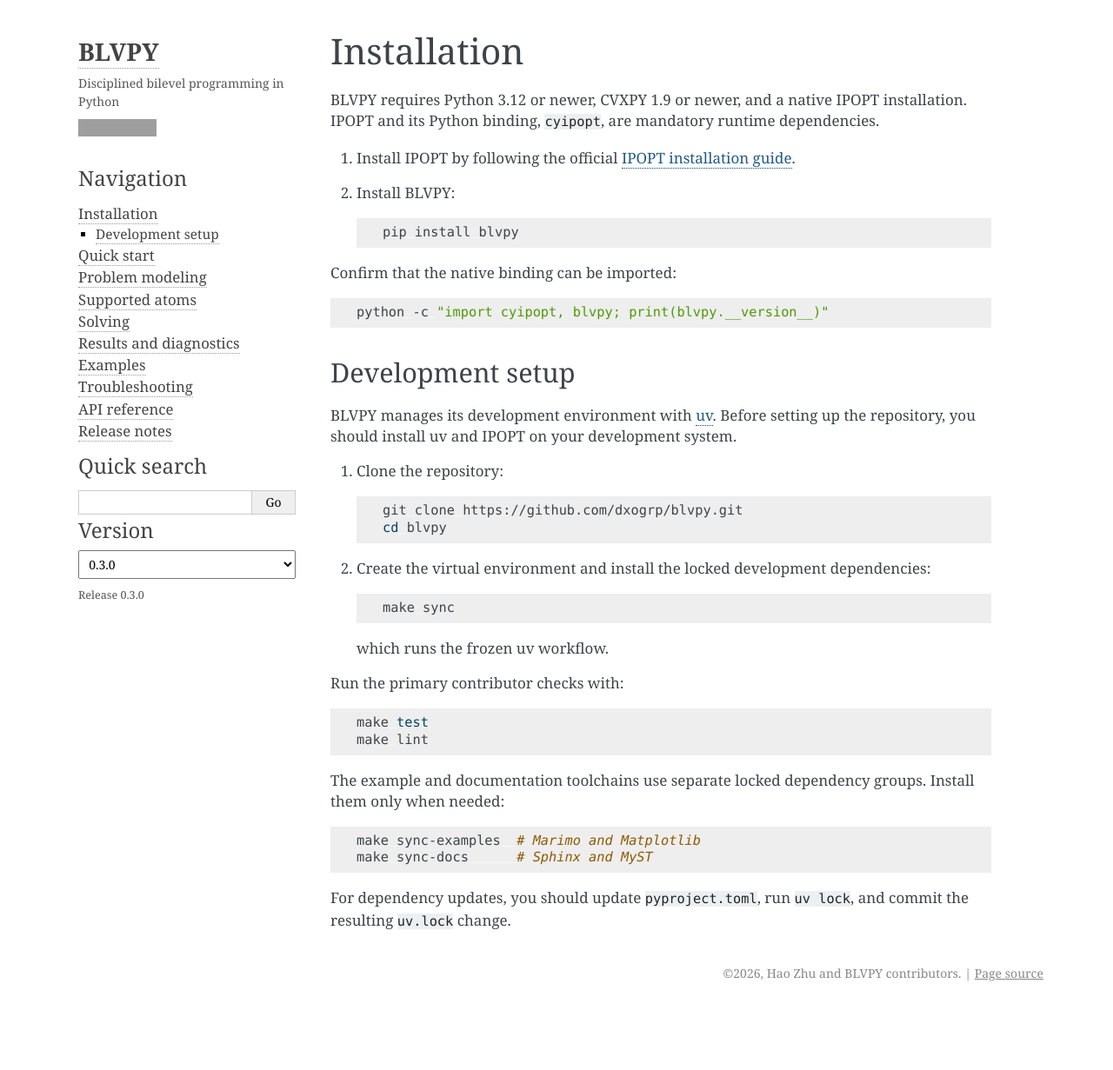
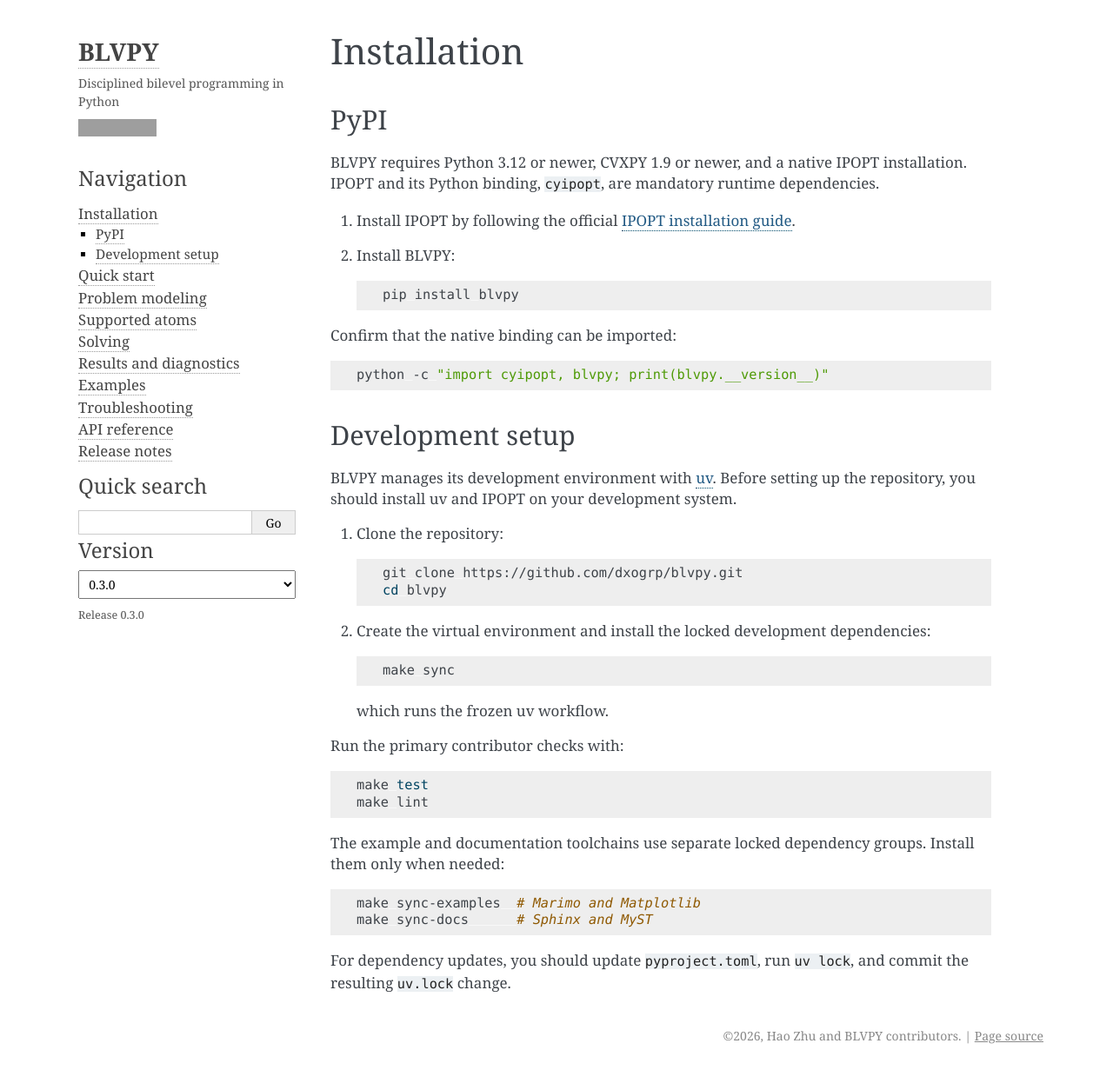
Before and after one commit to dxogrp/blvpy, a Sphinx documentation site: the page built from docs/installation.md, in a window 1280 px wide and 1231 px high. Shown: the whole window at 87% size. Built offline with Sphinx 7.4.7, drawn with Linux system fonts in a browser that asks for light colours; grey boxes are pictures that could not be loaded.

Commit message:
Add subtitle

```diff
--- a/docs/installation.md
+++ b/docs/installation.md
@@ -1,4 +1,6 @@
 # Installation
+
+## PyPI
 
 BLVPY requires Python 3.12 or newer, CVXPY 1.9 or newer, and a native IPOPT installation.
 IPOPT and its Python binding, `cyipopt`, are mandatory runtime dependencies.
```
